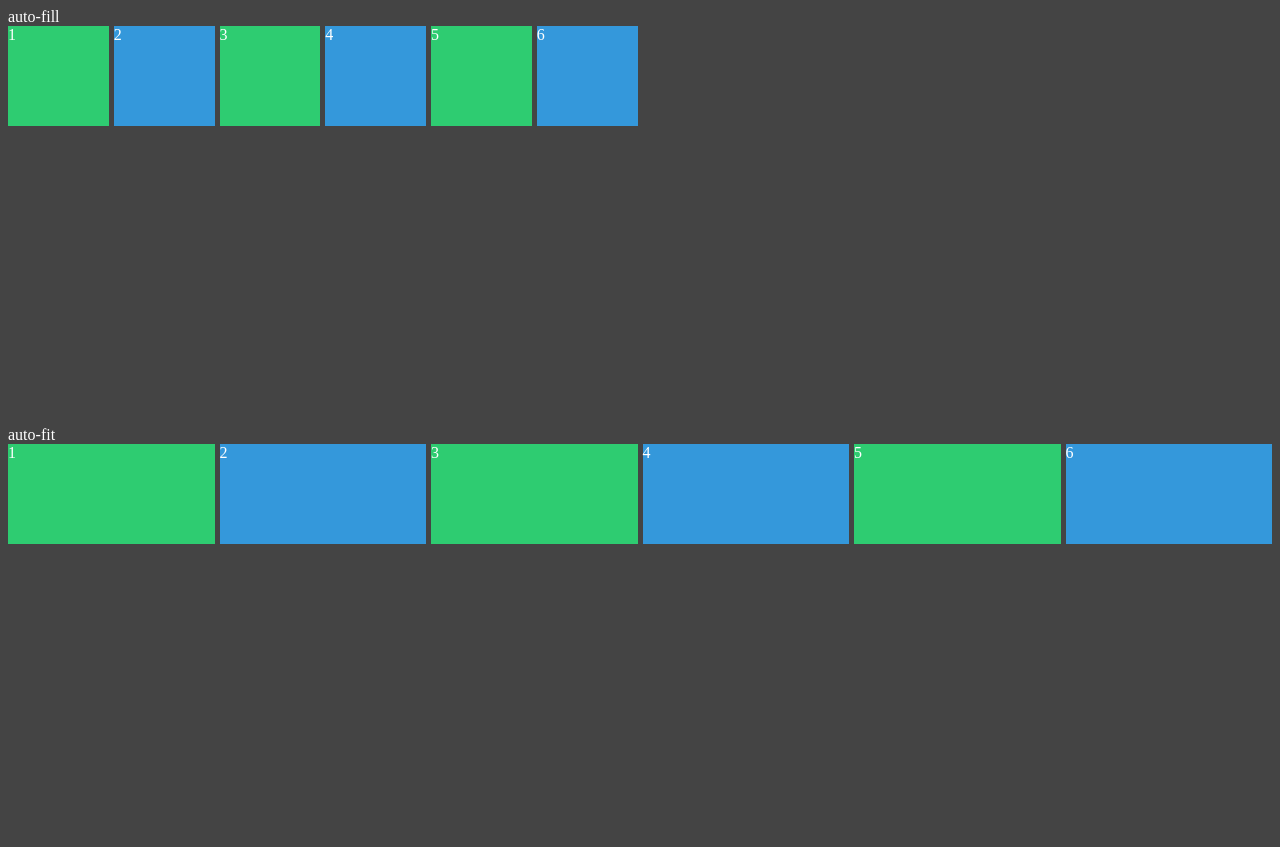
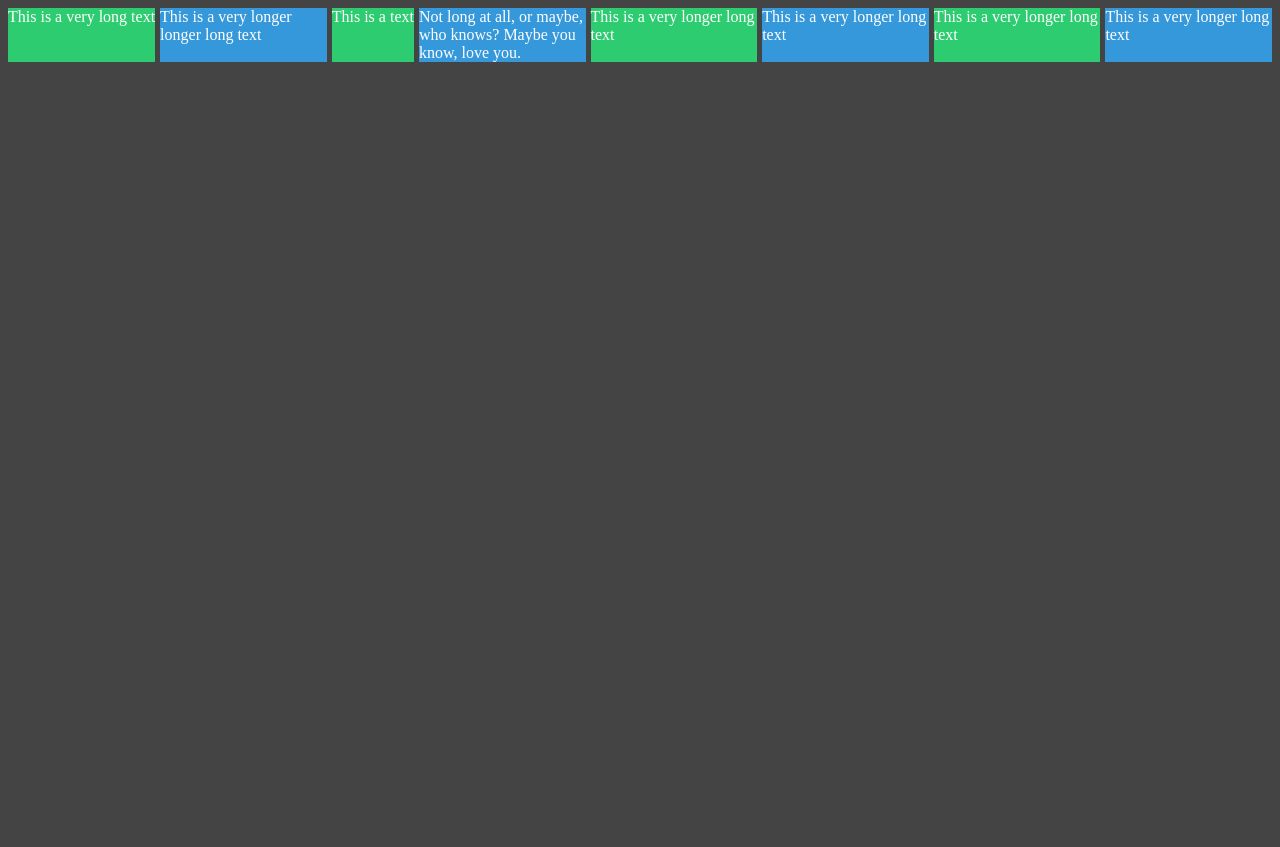
Before and after one commit to TaehwanGo/cssmaster, a plain HTML site: page index.html in a window 1280 px wide. After the commit the page ends 800 px from the top, so only its background shows below. Drawn offline with Linux system fonts and the light colour scheme.

Commit message:
max-content

```diff
--- a/index.html
+++ b/index.html
@@ -8,23 +8,18 @@
 
 </head>
 <body>
-    auto-fill
     <div class="grid">
-        <div class="item">1</div>
-        <div class="item">2</div>
-        <div class="item">3</div>
-        <div class="item">4</div>
-        <div class="item">5</div>
-        <div class="item">6</div>
-    </div>
-    auto-fit
-    <div class="grid">
-        <div class="item">1</div>
-        <div class="item">2</div>
-        <div class="item">3</div>
-        <div class="item">4</div>
-        <div class="item">5</div>
-        <div class="item">6</div>
+        <div class="item">This is a very long text</div>
+      <div class="item">This is a very longer longer long text</div>
+      <div class="item">This is a text</div>
+      <div class="item">
+        Not long at all, or maybe, who knows? Maybe you know, love you.
+      </div>
+
+      <div class="item">This is a very longer long text</div>
+      <div class="item">This is a very longer long text</div>
+      <div class="item">This is a very longer long text</div>
+      <div class="item">This is a very longer long text</div>
     </div>
 </body>
 </html>
--- a/styles.css
+++ b/styles.css
@@ -4,20 +4,12 @@ body {
 }
 
 .grid {
+    color: white;
     display: grid;
     gap: 5px;
-    height: 50vh;
-    justify-content: start;
-    /* grid-template-columns: repeat(5, 100px); */
-    grid-template-rows: 100px;
-}
-
-.grid:nth-child(1) {
-    grid-template-columns: repeat(auto-fill, minmax(100px, 1fr));
-}
-
-.grid:nth-child(2) {
-    grid-template-columns: repeat(auto-fit, minmax(100px, 1fr));
+    grid-template-columns: repeat(auto-fit, minmax(20px, max-content));
+    /* grid-auto-rows: 100px; */
+    margin-bottom: 30px;
 }
 
 .item:nth-child(odd) {
```
